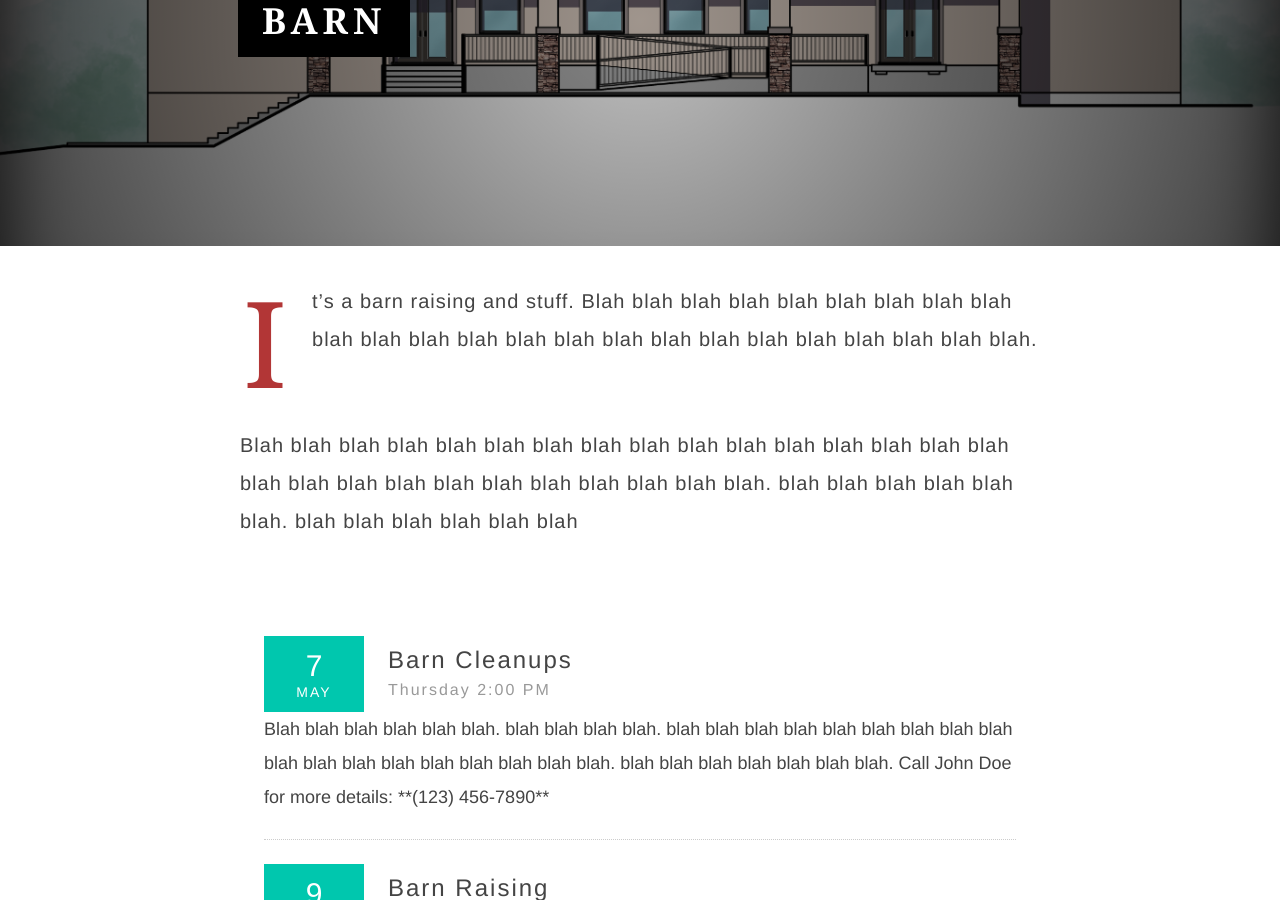
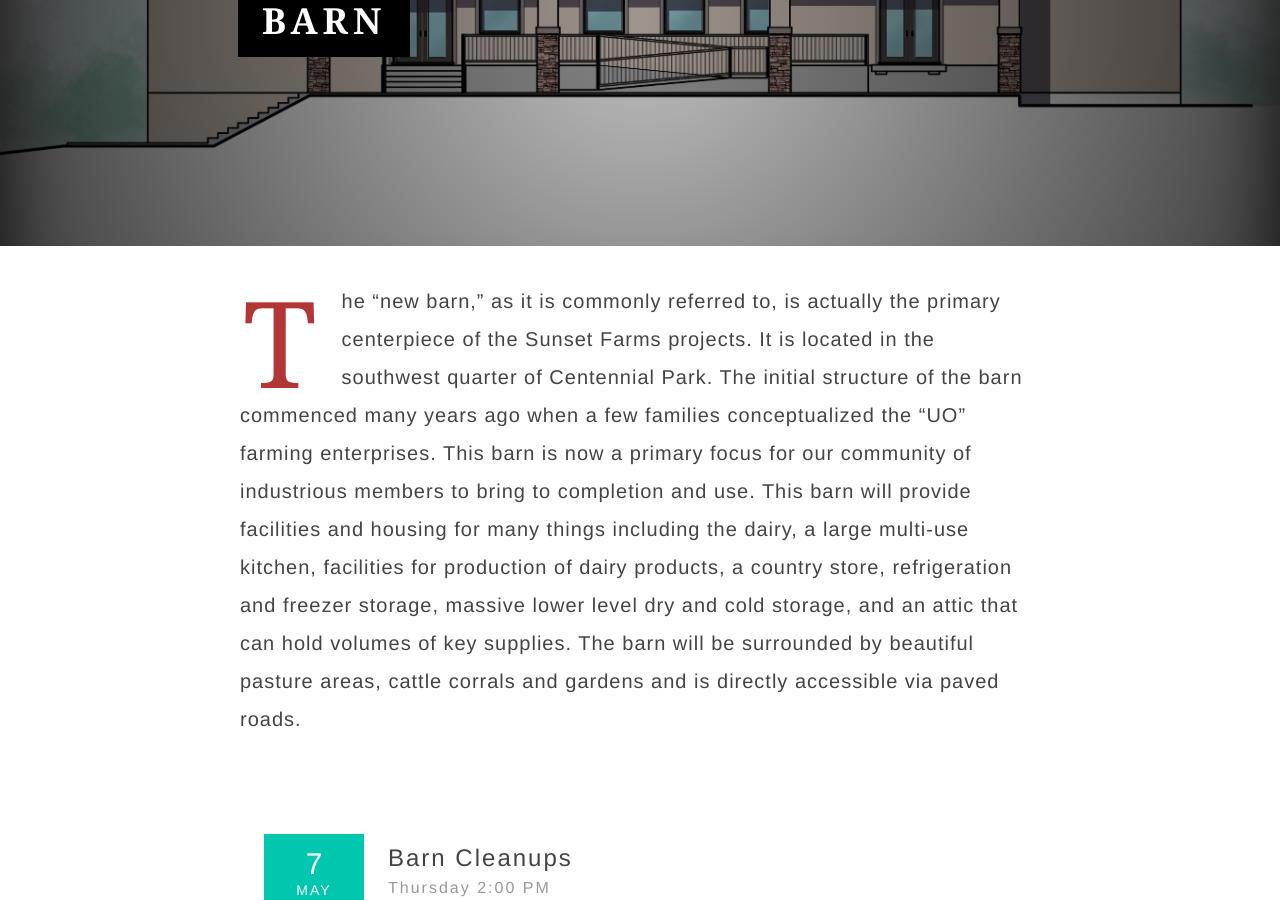
Before and after one commit to kevaleb/sunsetfarmprojects, a Jekyll site: the page built from _projects/barn.md, in a window 1280 px wide and 900 px high, scrolled down 204 px. Built offline with Jekyll 4.4.1, drawn with Linux system fonts in a browser that asks for light colours; nearby versions of some CDN libraries.

Commit message:
Updated '/_projects/barn.md' via CloudCannon

```diff
--- a/_projects/barn.md
+++ b/_projects/barn.md
@@ -3,6 +3,6 @@
 title: barn
 bannerimage_path: /images/backgrounds/barn.jpg
 ---
-It's a barn raising and stuff. Blah blah blah blah blah blah blah blah blah blah blah blah blah blah blah blah blah blah blah blah blah blah blah blah.
 
- Blah blah blah blah blah blah blah blah blah blah blah blah blah blah blah blah blah blah blah blah blah blah blah blah blah blah blah.  blah blah blah blah blah blah.  blah blah blah blah blah blah
+
+The “new barn,” as it is commonly referred to, is actually the primary centerpiece of the Sunset Farms projects. It is located in the southwest quarter of Centennial Park. The initial structure of the barn commenced many years ago when a few families conceptualized the “UO” farming enterprises. This barn is now a primary focus for our community of industrious members to bring to completion and use. This barn will provide facilities and housing for many things including the dairy, a large multi-use kitchen, facilities for production of dairy products, a country store, refrigeration and freezer storage, massive lower level dry and cold storage, and an attic that can hold volumes of key supplies. The barn will be surrounded by beautiful pasture areas, cattle corrals and gardens and is directly accessible via paved roads.
```
